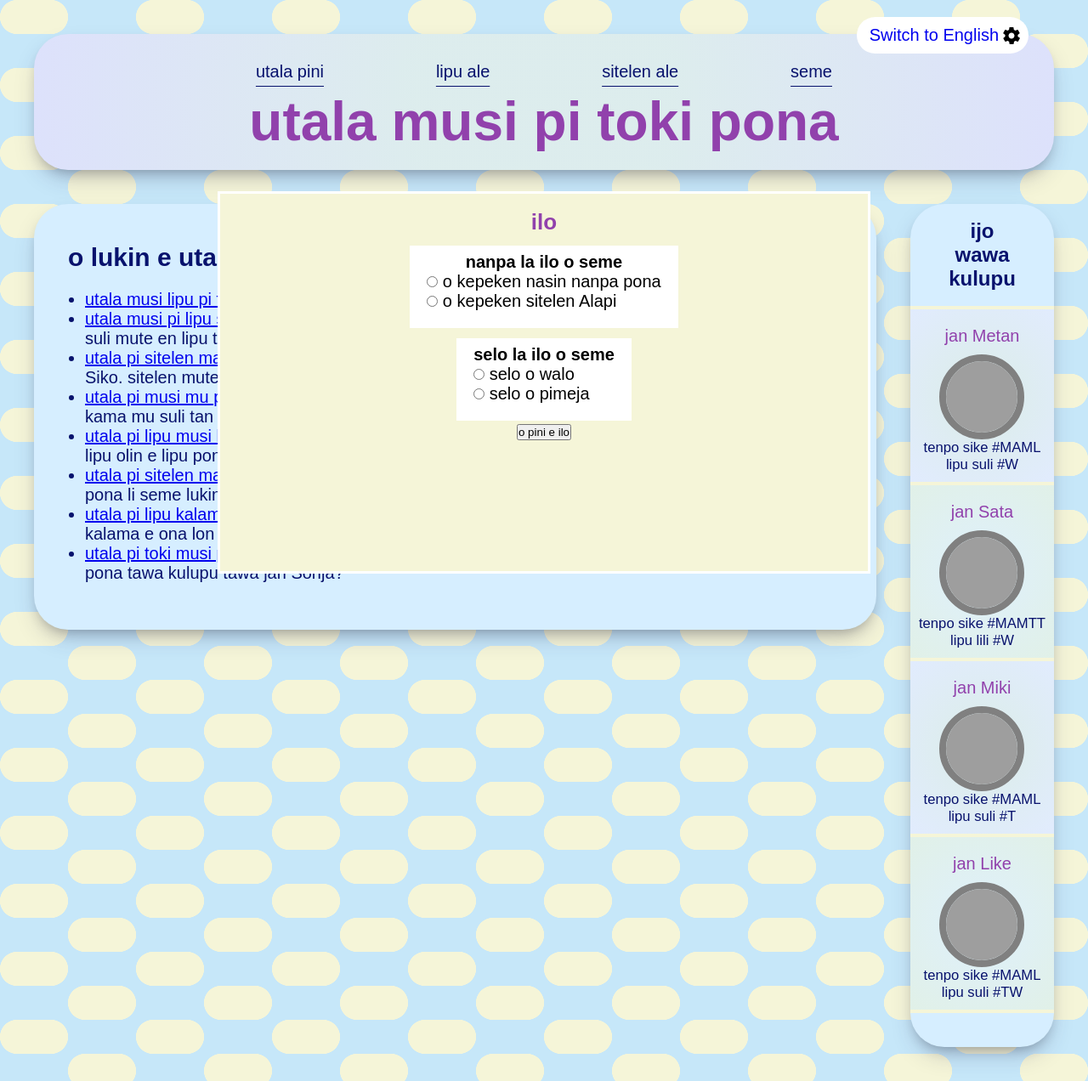
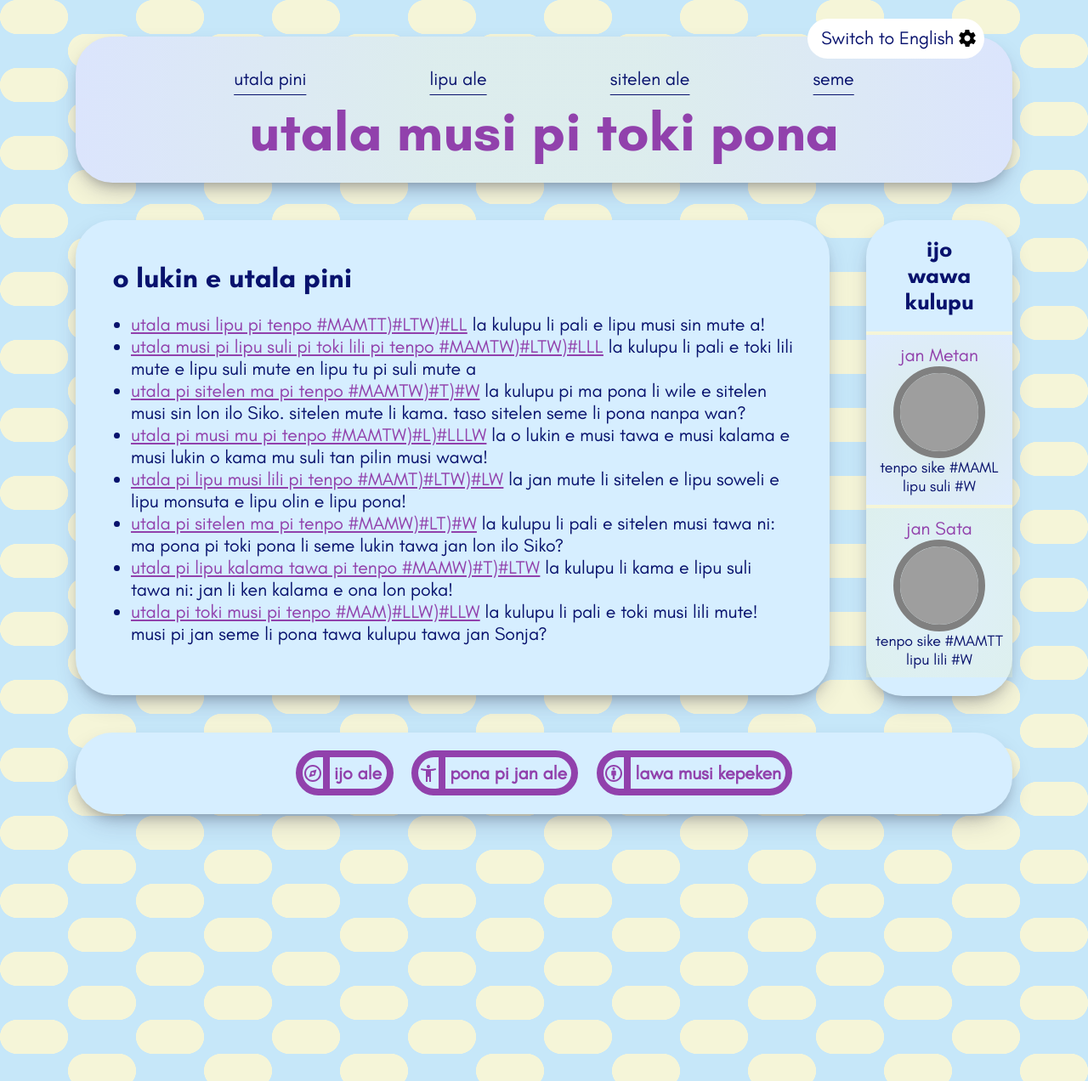
Before and after one commit to raacz/utala, a Jekyll site: the page built from index.md, in a window 1280 px wide, cut to the strip 0-1272 px from the top of the page. Shown: the whole strip at 85% size. Built offline with Jekyll 4.4.1, drawn with Linux system fonts in a browser that asks for light colours; our own code applies the rules of GitHub Pages for plain Markdown files; grey boxes are pictures that could not be loaded.

Commit message:
noka en lawa la sin

```diff
--- a/_includes/lawa_tok.html
+++ b/_includes/lawa_tok.html
@@ -18,7 +18,7 @@ o wile e nimi 'langSwitch'
 
 
             </button>
-            <dialog aria-labelledby="dialog-name" open>
+            <dialog aria-labelledby="dialog-name" tabindex="-1">
                 <div class="modal-container">
                     <h2>ilo</h2>
                     <form>
@@ -43,7 +43,7 @@ o wile e nimi 'langSwitch'
 
                     </form>
                     <form method="dialog">
-                      <button>o pini e ilo</button>
+                      <button class="close">o pini e ilo</button>
                     </form>
                 </div>
             </dialog>
@@ -63,3 +63,4 @@ o wile e nimi 'langSwitch'
 
 
 </header>
+<script src="/scripts/dialogManager.js"></script>
--- /dev/null
+++ b/_includes/noka_tok.html
@@ -0,0 +1,17 @@
+<footer class="container-in-main">
+    <div class="container-in-footer">
+        <a href="">
+            <span>ijo ale</span>
+            <svg role="presentation" xmlns="http://www.w3.org/2000/svg" height="24px" viewBox="0 -960 960 960" width="24px" fill="#1f1f1f"><path d="m300-300 280-80 80-280-280 80-80 280Zm180-120q-25 0-42.5-17.5T420-480q0-25 17.5-42.5T480-540q25 0 42.5 17.5T540-480q0 25-17.5 42.5T480-420Zm0 340q-83 0-156-31.5T197-197q-54-54-85.5-127T80-480q0-83 31.5-156T197-763q54-54 127-85.5T480-880q83 0 156 31.5T763-763q54 54 85.5 127T880-480q0 83-31.5 156T763-197q-54 54-127 85.5T480-80Zm0-80q133 0 226.5-93.5T800-480q0-133-93.5-226.5T480-800q-133 0-226.5 93.5T160-480q0 133 93.5 226.5T480-160Zm0-320Z"/></svg>
+        </a>
+        <a href="">
+            <span>pona pi jan ale</span>
+            <svg role="presentation" xmlns="http://www.w3.org/2000/svg" height="24px" viewBox="0 -960 960 960" width="24px" fill="#1f1f1f"><path d="M480-720q-33 0-56.5-23.5T400-800q0-33 23.5-56.5T480-880q33 0 56.5 23.5T560-800q0 33-23.5 56.5T480-720ZM360-80v-520q-60-5-122-15t-118-25l20-80q78 21 166 30.5t174 9.5q86 0 174-9.5T820-720l20 80q-56 15-118 25t-122 15v520h-80v-240h-80v240h-80Z"/></svg>
+        </a>
+        <a href="">
+            <span>lawa musi kepeken</span>
+            <svg role="presentation" xmlns="http://www.w3.org/2000/svg" height="24px" viewBox="0 -960 960 960" width="24px" fill="#1f1f1f"><path d="M430-200h100v-180h60v-184q0-27-28.5-41.5T480-620q-53 0-81.5 14.5T370-564v184h60v180Zm50 120q-82 0-155-31.5t-127.5-86Q143-252 111.5-325T80-480q0-83 31.5-155.5t86-127Q252-817 325-848.5T480-880q83 0 155.5 31.5t127 86q54.5 54.5 86 127T880-480q0 82-31.5 155t-86 127.5q-54.5 54.5-127 86T480-80Zm0-80q133 0 226.5-93.5T800-480q0-133-93.5-226.5T480-800q-133 0-226.5 93.5T160-480q0 133 93.5 226.5T480-160Zm0-480q26 0 43-17t17-43q0-26-17-43t-43-17q-26 0-43 17t-17 43q0 26 17 43t43 17Zm0 160Z"/></svg>
+        </a>
+    </div>
+
+</footer>
--- a/_layouts/main.html
+++ b/_layouts/main.html
@@ -30,6 +30,12 @@ layout: default
 
 
 
-    <footer class="container-in-main">
-    </footer>
+  {% if page.lang == "tok" %}
+  {% include noka_tok.html %}
+  {% endif %}
+
 </div>
+
+
+<script src="/scripts/winnerDynamicHeight.js"></script>
+<script src="/scripts//nimiNanpa.js"></script>
--- a/assets/css/kule-tu.css
+++ b/assets/css/kule-tu.css
@@ -1,11 +1,18 @@
 
-html {
-}
 
 @font-face {
     font-family: "nasin nanpa";
     src: url(/assets/nasin-nanpa-2.5.1.otf);
 }
+@font-face {
+  font-family: "Teachers";
+  src: url(/assets/teachers/Teachers-Regular.ttf);
+}
+@font-face {
+  font-family: "Teachers-Bold";
+  src: url(/assets/teachers/Teachers-Bold.ttf);
+}
+
 
 
 * {
@@ -14,24 +21,47 @@ html {
     box-sizing: border-box;
 }
 :root{
-    --pimeja: #280003ff;
-    --loje-laso: #9141acff;
-    --walo-laso: #d6eeffff;
+    /*main colors*/
+    --pimeja: rgb(40,0,3);
+    --walo: white;
+    --loje-laso: rgb(145, 65, 172);
+    --walo-laso:rgb(214, 238, 255);
     --jelo: rgb(245, 245, 216);;
-    --laso-pimeja: #08126Dff;
-    --main-max-width: 70em;
+    --laso-pimeja: rgb(8, 18, 109);
+
+    --c1: rgb(198, 231, 249);
+    --c2: rgb(245, 245, 216);
+    --color-tint-opacity: 0.26;
+
+
+    --main-max-width: 55em;
     --reading-max-width: 50em;
     --container-border-radius: 2em;
     --threedee-box-shadow: rgba(50, 50, 93, 0.25) 0px 13px 27px -5px, rgba(0, 0, 0, 0.3) 0px 8px 16px -8px;
 
+    @media (prefers-color-scheme: dark){
+      --pimeja: white;
+      --walo: black;
+      --loje-laso: rgb(232, 189, 246);
+      --walo-laso:rgb(5, 34, 56);
+      --jelo: rgb(78, 78, 2);;
+      --laso-pimeja: rgb(192, 198, 249);
 
+      --c1: rgb(2, 60, 91);
+      --c2: rgb(73, 68, 38);
+      --color-tint-opacity: 0.17;
+
+
+    }
 
 }
 body{
     font-family: Teachers, sans-serif;
     color: var(--laso-pimeja);
-    font-size: 1.25em;
-
+    font-size: 1.35em;
+}
+h1, h2, h3, h4, h5, strong, .utala-musi{
+  font-family: Teachers-Bold, sans-serif;
 }
 .layout{
     padding-inline: 2em;
@@ -64,8 +94,6 @@ body{
 /*temani afif style*/
 html {
     --s: 40px; /* control the size*/
-    --c1: rgb(198, 231, 249);
-    --c2: rgb(245, 245, 216);
 
     background:
       repeating-conic-gradient(var(--c1) 0 25%,#0000 0 50%)
@@ -103,7 +131,7 @@ header{
   grid-template-columns: 1fr min-content;
   gap: 0.5em;
   grid-area: header-content;
-  background-image: radial-gradient(circle,rgba(240, 233, 186, 0.26) 25%, rgba(234, 201, 245, 0.35) 100%);
+  background-image: radial-gradient(circle,rgba(240, 233, 186, var(--color-tint-opacity)) 25%, rgba(234, 201, 245, var(--color-tint-opacity)) 100%);
 
 }
 
@@ -140,7 +168,7 @@ nav a{
 }
 .lang {
   border-radius: 3em;
-  background-color: white;
+  background-color: var(--walo);
   margin-block-start: -2em;
   padding: 0.5em;
   place-self: end;
@@ -157,6 +185,7 @@ nav a{
   white-space: nowrap;
   text-decoration: none;
   padding-inline: 0.25em;
+  color: var(--laso-pimeja);
 }
 .settings{
   background-color: inherit;
@@ -168,7 +197,7 @@ nav a{
   object-fit: contain;
 }
 .settings:is(:hover, :focus-visible) {
-  box-shadow: 0 0 0 0.2em white;
+  box-shadow: 0 0 0 0.2em var(--walo);
   mix-blend-mode: difference;
 }
 .lang a:is(:hover, :focus-visible){
@@ -186,28 +215,39 @@ nav a{
   position: fixed;
   top: calc((100vh - var(--modal-size-block)) / 2);
   left: calc((100vw - var(--modal-size-inline)) / 2);
-  background-color: var(--jelo);
-  border-color: white;
+  background-color: var(--walo);
+  color: var(--laso-pimeja);
+  border-color: var(--walo);
   overflow: auto;
+  padding-inline: 2em;
+  padding-block: 4vh;
+
 
 }
 .modal-container{
   margin: auto;
-  padding-inline: 2em;
-  padding-block: 2vh;
-  display: flex;
+  height: 100%;
   flex-direction: column;
   align-items: center;
+  justify-content: center;
   position: static;
-
 }
 dialog fieldset {
-  background-color: white;
+  background-color: var(--walo);
   border: none;
   padding-block: 1em;
   padding-inline: 1em;
   width: fit-content;
   margin: auto;
+}
+dialog h2{
+  margin: auto;
+  text-align: center;
+}
+
+dialog button{
+  margin: auto;
+  margin-inline-end: 0;
 
 }
 
@@ -215,15 +255,13 @@ dialog legend {
   position: relative;
   top: 1em;
   font-weight: 800;
-  margin: auto;
 
 }
 dialog label{
   display: block;
-  background-color: white;
+  background-color: var(--walo);
 }
-dialog input[type="radio"]{
-}
+
 
 
 @media (max-width: 50rem){
@@ -270,12 +308,17 @@ main p, main ul, main h2{
 main li {
   margin-inline-start: 1em;
 }
+a, a:visited {
+  color: var(--loje-laso);
+}
 
 
 /*ASIDE STYLES*/
 aside {
     grid-area: sidebar;
-    padding-block-end: 2em;
+    padding-block-end: 1em;
+    display: flex;
+    flex-direction: column;
 }
 aside h2{
     width: min-content;
@@ -300,17 +343,13 @@ aside h2{
     padding: 0.5em;
     border-top: 0.2em solid var(--jelo);
 }
-.card-wrapper-child-winner:last-of-type{
-  border-bottom: 0.2em solid var(--jelo);
-
-}
 
 
 .card-wrapper-child-winner:nth-of-type(2n+1){
-  background-image: radial-gradient(circle,rgba(240, 233, 186, 0.26) 25%, rgba(246, 231, 252, 0.35) 100%);
+  background-image: radial-gradient(circle,rgba(240, 233, 186, var(--color-tint-opacity)) 25%, rgba(246, 231, 252, var(--color-tint-opacity)) 100%);
 }
 .card-wrapper-child-winner:nth-of-type(2n){
-  background-image: radial-gradient(circle,rgba(249, 246, 224, 0.26) 25%, rgba(244, 245, 188, 0.35) 100%);
+  background-image: radial-gradient(circle,rgba(249, 246, 224, var(--color-tint-opacity)) 25%, rgba(244, 245, 188, var(--color-tint-opacity)) 100%);
 
 }
 
@@ -326,7 +365,6 @@ aside h2{
     text-decoration: none;
     font-weight: 500;
     color: var(--loje-laso);
-    padding: 0.5em;
 }
 @media (max-width: 45em){
 
@@ -336,6 +374,7 @@ aside h2{
     justify-content: space-between;
     gap: 1em;
     flex-wrap: wrap;
+    max-height: 450px;
 
   }
   aside h2{
@@ -350,7 +389,7 @@ aside h2{
 
   }
   .card-wrapper-child-winner{
-    padding: 1em 0.5em;
+    flex: 40%;
   }
 
 
@@ -365,6 +404,40 @@ aside h2{
 /*FOOTER*/
 footer {
     grid-area: footer;
+    margin-block-end: 2em;
+    padding: 1em;
+
+}
+.container-in-footer {
+  display: flex;
+    flex-wrap: wrap;
+    align-items: center;
+    justify-content: center;
+    gap: 1em;
+
+}
+footer h2{
+  text-align: center;
+  padding: 1em;
+}
+footer a{
+  display: flex;
+  flex-direction: row-reverse;
+  border: 0.4em solid var(--loje-laso);
+  border-radius: var(--container-border-radius);
+  align-items: center;
+  text-decoration: none;
+  font-weight: 700;
+
+}
+footer span {
+  width: fit-content;
+  text-align: center;
+  border-inline-start: 0.4em solid var(--loje-laso);
+  padding: 0.25em;
+}
+footer svg{
+  fill: var(--loje-laso);
 }
 
 /*UTILITY*/
--- /dev/null
+++ b/scripts/dialogManager.js
@@ -0,0 +1,14 @@
+const dialogElem = document.getElementsByTagName("dialog")[0];
+const showBtn = document.getElementsByClassName("settings")[0];
+const closeBtn = document.getElementsByClassName("close")[0];
+console.log("heldddlo");
+
+
+showBtn.addEventListener("click", () => {
+  dialogElem.showModal();
+  console.log("hello");
+});
+
+closeBtn.addEventListener("click", () => {
+  dialogElem.close();
+});
--- /dev/null
+++ b/scripts/nimiNanpa.js
@@ -0,0 +1,8 @@
+    const text = "Nasin Nanapa POna integers include M and MLT";
+
+    const re = /M*L*T*W*/;
+    console.log(text.match(re)+",atch");
+
+    const modifiedQuote = "[He] ha[s] to go read this novel [Alice in Wonderland].";
+const regexpModifications = /\[.*?\]/g;
+console.log(modifiedQuote.match(regexpModifications));
--- /dev/null
+++ b/scripts/winnerDynamicHeight.js
@@ -0,0 +1,22 @@
+const aside = document.getElementsByTagName("aside")[0];
+const main = document.getElementsByTagName("main")[0];
+const wrapper = document.getElementsByClassName("card-wrapper")[0];
+
+setTimeout(calculateHeight, 50);
+
+calculateHeight();
+window.addEventListener('resize', calculateHeight);
+//calculate the height on load and on every resize of the window
+
+function calculateHeight(){
+    //if the winner wrapper's flex direction is sideways, the height should be set to auto. if not, it should be set to the size of the container
+    console.log("run");
+    if (window.getComputedStyle(wrapper).flexDirection === "row"){
+        aside.setAttribute("style", "height: auto");
+    }
+    else {
+        var height = main.offsetHeight;
+        aside.setAttribute("style", "height:"+height+"px");
+        console.log("set height is "+height);
+    }
+}
```
Also changed, not shown: _includes/lawa_en.html (+48 -6 lines), _includes/noka_en.html (added), assets/teachers/Teachers-Bold.ttf (added), assets/teachers/Teachers-Italic.ttf (added), assets/teachers/Teachers-Regular.ttf (added).
